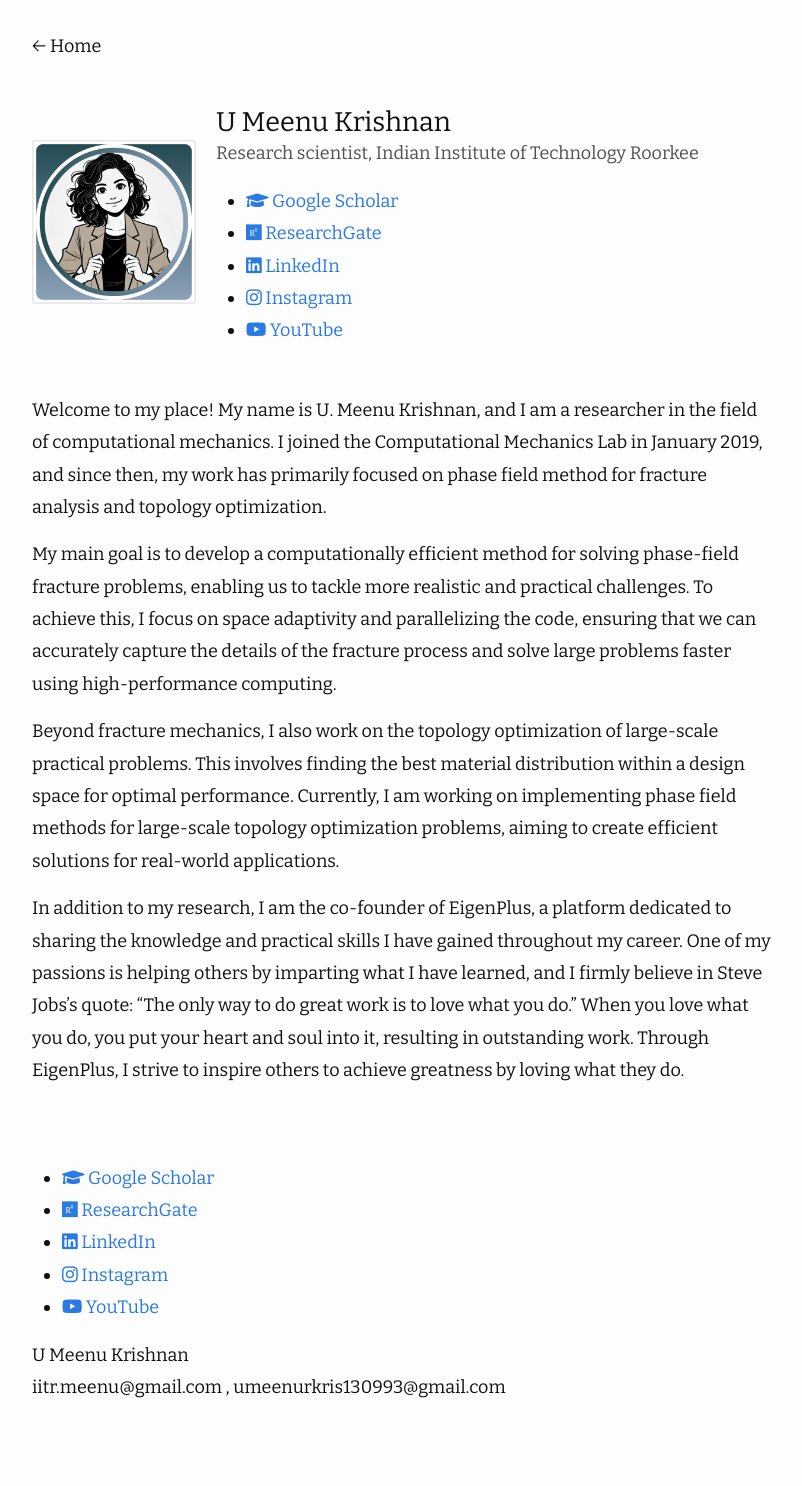
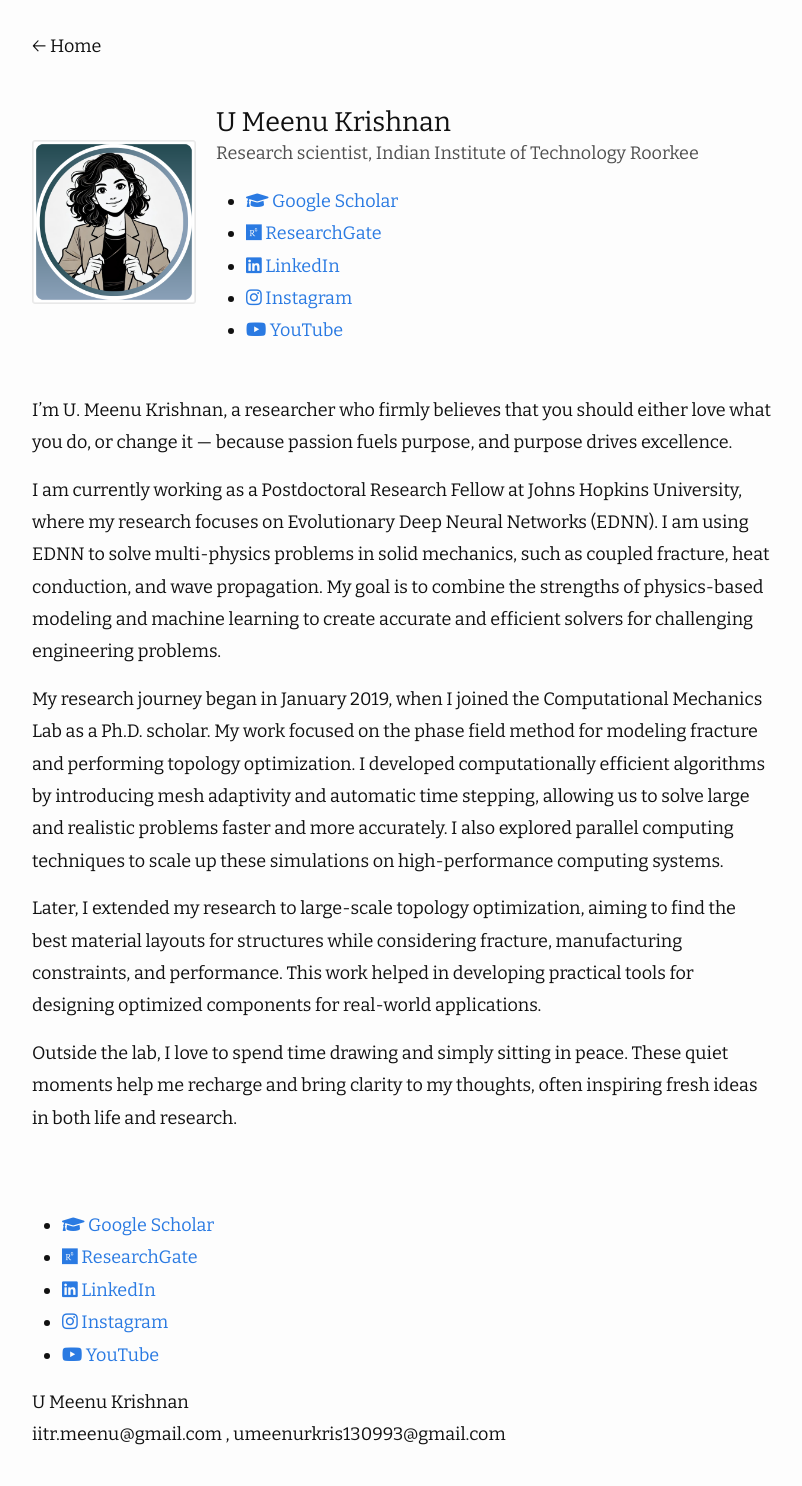
Before and after one commit to umeenukrishnan/umeenukrishnan.github.io, a Jekyll site: the page built from about.md, in a window 1280 px wide. Shown: the whole page, without its empty margins (238-1040 px from the left). Built offline with Jekyll 4.4.1, drawn with Linux system fonts in a browser that asks for light colours; before the commit the page ends 1438 px from its top, so only the background shows below that.

Commit message:
edited the about me file

```diff
--- a/about.md
+++ b/about.md
@@ -2,10 +2,12 @@
 layout: about
 ---
 
-Welcome to my place! My name is U. Meenu Krishnan, and I am a researcher in the field of computational mechanics. I joined the Computational Mechanics Lab in January 2019, and since then, my work has primarily focused on phase field method for fracture analysis and topology optimization.
+I’m U. Meenu Krishnan, a researcher who firmly believes that you should either love what you do, or change it — because passion fuels purpose, and purpose drives excellence.
 
-My main goal is to develop a computationally efficient method for solving phase-field fracture problems, enabling us to tackle more realistic and practical challenges. To achieve this, I focus on space adaptivity and parallelizing the code, ensuring that we can accurately capture the details of the fracture process and solve large problems faster using high-performance computing.
+I am currently working as a Postdoctoral Research Fellow at Johns Hopkins University, where my research focuses on Evolutionary Deep Neural Networks (EDNN). I am using EDNN to solve multi-physics problems in solid mechanics, such as coupled fracture, heat conduction, and wave propagation. My goal is to combine the strengths of physics-based modeling and machine learning to create accurate and efficient solvers for challenging engineering problems.
 
-Beyond fracture mechanics, I also work on the topology optimization of large-scale practical problems. This involves finding the best material distribution within a design space for optimal performance. Currently, I am working on implementing phase field methods for large-scale topology optimization problems, aiming to create efficient solutions for real-world applications.
+My research journey began in January 2019, when I joined the Computational Mechanics Lab as a Ph.D. scholar. My work focused on the phase field method for modeling fracture and performing topology optimization. I developed computationally efficient algorithms by introducing mesh adaptivity and automatic time stepping, allowing us to solve large and realistic problems faster and more accurately. I also explored parallel computing techniques to scale up these simulations on high-performance computing systems.
 
-In addition to my research, I am the co-founder of EigenPlus, a platform dedicated to sharing the knowledge and practical skills I have gained throughout my career. One of my passions is helping others by imparting what I have learned, and I firmly believe in Steve Jobs’s quote: “The only way to do great work is to love what you do.” When you love what you do, you put your heart and soul into it, resulting in outstanding work. Through EigenPlus, I strive to inspire others to achieve greatness by loving what they do.
+Later, I extended my research to large-scale topology optimization, aiming to find the best material layouts for structures while considering fracture, manufacturing constraints, and performance. This work helped in developing practical tools for designing optimized components for real-world applications.
+
+Outside the lab, I love to spend time drawing and simply sitting in peace. These quiet moments help me recharge and bring clarity to my thoughts, often inspiring fresh ideas in both life and research.
```
